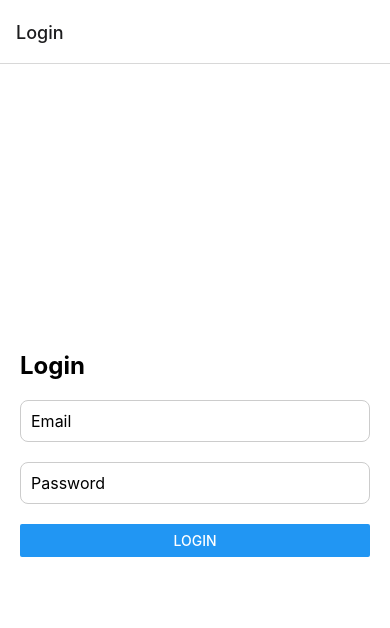
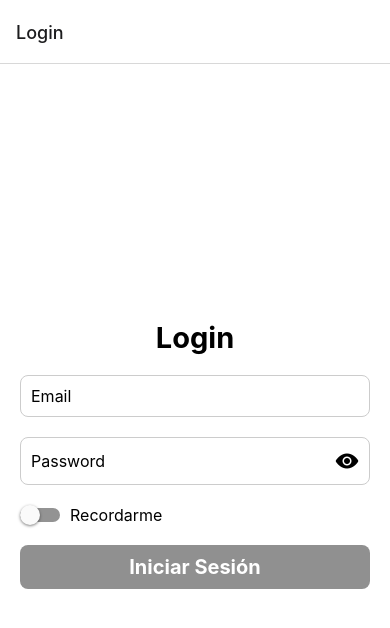
Before and after one commit to Jcrosellon/MyApp, a React Native app: screen /Reservations in a window 390 px wide. Before the commit this address had no page. Shown: the top 628 px of the page. Built offline with nearby package versions, Linux system fonts and the light colour scheme.

Commit message:
reservas funcionando

```diff
--- a/app.json
+++ b/app.json
@@ -13,7 +13,11 @@
       "backgroundColor": "#ffffff"
     },
     "ios": {
-      "supportsTablet": true
+      "supportsTablet": true,
+      "bundleIdentifier": "com.yourapp.bundle",
+      "infoPlist": {
+        "NSLocationWhenInUseUsageDescription": "This app uses your location to find nearby places."
+      }
     },
     "android": {
       "adaptiveIcon": {
--- a/components/AdminFeeScreen.js
+++ b/components/AdminFeeScreen.js
@@ -85,8 +85,8 @@ const styles = StyleSheet.create({
     backgroundColor: '#fff',
     borderRadius: 8,
     shadowColor: 'black',
-    shadowOffset: { width: 7, height: 13 },
-    shadowOpacity: 0.8,
+    shadowOffset: { width: 0, height: 20 },
+    shadowOpacity: 0.3,
     shadowRadius: 8,
     elevation: 5,
   },
--- a/components/LoginScreen.js
+++ b/components/LoginScreen.js
@@ -1,23 +1,51 @@
-import React, { useState } from 'react';
-import { View, Text, TextInput, Button, Alert, StyleSheet } from 'react-native';
+import React, { useState, useEffect } from 'react';
+import { View, Text, TextInput, Button, Alert, StyleSheet, Switch, TouchableOpacity } from 'react-native';
 import axios from '../api/axios';
 import { useNavigation } from '@react-navigation/native';
 import AsyncStorage from '@react-native-async-storage/async-storage';
+import Icon from 'react-native-vector-icons/Ionicons';
 
 const LoginScreen = () => {
   const [email, setEmail] = useState('');
   const [password, setPassword] = useState('');
+  const [rememberMe, setRememberMe] = useState(false);
+  const [showPassword, setShowPassword] = useState(false);
   const navigation = useNavigation();
+
+  // Cargar datos almacenados al iniciar
+  useEffect(() => {
+    const loadStoredData = async () => {
+      try {
+        const storedEmail = await AsyncStorage.getItem('email');
+        const storedRememberMe = await AsyncStorage.getItem('rememberMe');
+
+        if (storedEmail !== null) setEmail(storedEmail);
+        if (storedRememberMe !== null) setRememberMe(storedRememberMe === 'true');
+      } catch (error) {
+        console.error('Error al cargar datos almacenados:', error);
+      }
+    };
+
+    loadStoredData();
+  }, []);
 
   const handleLogin = async () => {
     try {
       const response = await axios.post('/users/login', { email, password });
       const { token, userId } = response.data;
 
+      if (rememberMe) {
         await AsyncStorage.setItem('token', token);
         await AsyncStorage.setItem('userId', userId.toString());
+        await AsyncStorage.setItem('email', email);
+        await AsyncStorage.setItem('rememberMe', 'true');
+      } else {
+        // Elimina los datos almacenados si "Recordarme" no está seleccionado
+        await AsyncStorage.removeItem('email');
+        await AsyncStorage.removeItem('rememberMe');
+      }
 
-      navigation.navigate('MainTabs');
+      navigation.navigate('ADMIRED');
     } catch (error) {
       Alert.alert('Error de autenticación', 'Usuario o contraseña incorrectos');
     }
@@ -32,14 +60,25 @@ const LoginScreen = () => {
         value={email}
         onChangeText={setEmail}
       />
+      <View style={styles.passwordContainer}>
         <TextInput
-        style={styles.input}
+          style={styles.inputPassword}
           placeholder="Password"
           value={password}
-        secureTextEntry
+          secureTextEntry={!showPassword}
           onChangeText={setPassword}
         />
-      <Button title="Login" onPress={handleLogin} />
+        <TouchableOpacity onPress={() => setShowPassword(!showPassword)}>
+          <Icon name={showPassword ? 'eye-off' : 'eye'} size={24} color="#000" />
+        </TouchableOpacity>
+      </View>
+      <View style={styles.rememberMeContainer}>
+        <Switch value={rememberMe} onValueChange={setRememberMe} />
+        <Text style={styles.rememberMeText}>Recordarme</Text>
+      </View>
+      <TouchableOpacity style={styles.button} onPress={handleLogin}>
+        <Text style={styles.buttonText}>Iniciar Sesión</Text>
+      </TouchableOpacity>
     </View>
   );
 };
@@ -52,9 +91,10 @@ const styles = StyleSheet.create({
     justifyContent: 'center',
   },
   heading: {
-    fontSize: 24,
+    fontSize: 29,
     fontWeight: 'bold',
     marginBottom: 20,
+    textAlign: 'center',
   },
   input: {
     borderWidth: 1,
@@ -63,8 +103,39 @@ const styles = StyleSheet.create({
     padding: 10,
     marginBottom: 20,
     fontSize: 16,
-    textShadowColor: '#ccc',
-
+  },
+  passwordContainer: {
+    flexDirection: 'row',
+    alignItems: 'center',
+    borderWidth: 1,
+    borderColor: '#ccc',
+    borderRadius: 8,
+    padding: 10,
+    marginBottom: 20,
+  },
+  inputPassword: {
+    flex: 1,
+    fontSize: 16,
+  },
+  rememberMeContainer: {
+    flexDirection: 'row',
+    alignItems: 'center',
+    marginBottom: 20,
+  },
+  rememberMeText: {
+    marginLeft: 10,
+    fontSize: 16,
+  },
+  button: {
+    backgroundColor: '#909090FF',
+    borderRadius: 8,
+    padding: 10,
+    alignItems: 'center',
+  },
+  buttonText: {
+    color: '#fff',
+    fontSize: 20,
+    fontWeight: 'bold',
   },
 });
 
--- a/components/PQRScreen.js
+++ b/components/PQRScreen.js
@@ -103,8 +103,8 @@ const styles = StyleSheet.create({
     backgroundColor: '#fff',
     borderRadius: 8,
     shadowColor: 'black',
-    shadowOffset: { width: 7, height: 13 },
-    shadowOpacity: 0.8,
+    shadowOffset: { width: 0, height: 20 },
+    shadowOpacity: 0.3,
     shadowRadius: 8,
     elevation: 5,
   },
--- a/components/ReservationsScreen.js
+++ b/components/ReservationsScreen.js
@@ -1,11 +1,17 @@
-// components/ReservationsScreen.js
 import React, { useEffect, useState } from 'react';
-import { View, Text, FlatList, Alert, Button, Image, StyleSheet } from 'react-native';
+import { View, Text, FlatList, Alert, Button, Image, StyleSheet, Modal, TouchableOpacity } from 'react-native';
 import axios from '../api/axios';
 import AsyncStorage from '@react-native-async-storage/async-storage';
+import DateTimePickerModal from 'react-native-modal-datetime-picker';
 
 const ReservationsScreen = () => {
     const [zonasComunes, setZonasComunes] = useState([]);
+    const [selectedDate, setSelectedDate] = useState(null);
+    const [selectedTime, setSelectedTime] = useState(null);
+    const [isDatePickerVisible, setDatePickerVisibility] = useState(false);
+    const [isTimePickerVisible, setTimePickerVisibility] = useState(false);
+    const [isModalVisible, setModalVisible] = useState(false);
+    const [currentItemId, setCurrentItemId] = useState(null);
 
     useEffect(() => {
         const fetchZonasComunes = async () => {
@@ -16,6 +22,7 @@ const ReservationsScreen = () => {
                 });
                 setZonasComunes(response.data);
             } catch (error) {
+                console.error('Error fetching areas comunes:', error.response || error);
                 Alert.alert('Error', 'No se pudieron cargar las áreas comunes.');
             }
         };
@@ -23,23 +30,37 @@ const ReservationsScreen = () => {
         fetchZonasComunes();
     }, []);
 
-    const handleReserve = async (id) => {
+    const handleDateConfirm = (date) => {
+        setSelectedDate(date.toISOString().split('T')[0]);
+        setDatePickerVisibility(false);
+    };
+
+    const handleTimeConfirm = (time) => {
+        setSelectedTime(time.toISOString().split('T')[1].slice(0, 5));
+        setTimePickerVisibility(false);
+    };
+
+    const handleReserve = async () => {
+        if (!selectedDate || !selectedTime) {
+            Alert.alert('Error', 'Debes seleccionar una fecha y una hora para la reserva.');
+            return;
+        }
+
         try {
             const token = await AsyncStorage.getItem('token');
             const userId = await AsyncStorage.getItem('userId');
-
-            console.log('Token:', token); // Verifica que el token esté disponible
-            console.log('User ID:', userId); // Verifica que el ID de usuario esté disponible
 
             if (!userId) {
                 Alert.alert('Error', 'No se ha encontrado el ID de usuario.');
                 return;
             }
 
+            const estadoReserva = 'Pendiente'; // Definición fija del estado de reserva
+
             const response = await axios.post(`/reservas/create`, {
-                ID_AREA_COMUN: id,
-                FECHA_RESERVA: new Date().toISOString().split('T')[0],
-                ESTADO_RESERVA: 'Pendiente',
+                ID_AREA_COMUN: currentItemId,
+                FECHA_RESERVA: `${selectedDate} ${selectedTime}`,
+                ESTADO_RESERVA: estadoReserva,
                 ID_USUARIO: userId,
                 VALOR: 100
             }, {
@@ -47,10 +68,19 @@ const ReservationsScreen = () => {
             });
 
             Alert.alert('Reserva exitosa', 'Tu reserva ha sido realizada con éxito.');
+            setSelectedDate(null);
+            setSelectedTime(null);
+            setModalVisible(false);
         } catch (error) {
             console.error('Error al realizar la reserva:', error.response || error);
             Alert.alert('Error', 'Hubo un problema al realizar la reserva.');
         }
+    };
+
+    const handleCancel = () => {
+        setSelectedDate(null);
+        setSelectedTime(null);
+        setModalVisible(false);
     };
 
     const renderZonaComun = ({ item }) => (
@@ -63,7 +93,63 @@ const ReservationsScreen = () => {
             )}
             <Text>{item.DESCRIPCION}</Text>
             <Text>Precio: {item.PRECIO}</Text>
-            <Button title="Reservar" onPress={() => handleReserve(item.ID)} />
+            <TouchableOpacity
+                style={styles.button}
+                onPress={() => {
+                    setCurrentItemId(item.ID);
+                    setModalVisible(true);
+                }}
+            >
+                <Text style={styles.buttonText}>Reservar</Text>
+            </TouchableOpacity>
+
+            {/* Modal para selección de fecha y hora */}
+            <Modal
+                animationType="slide"
+                transparent={true}
+                visible={isModalVisible}
+                onRequestClose={() => {
+                    handleCancel();
+                }}
+            >
+                <View style={styles.modalView}>
+                    <Text style={styles.modalText}>Selecciona la fecha y hora</Text>
+                    <TouchableOpacity onPress={() => setDatePickerVisibility(true)}>
+                        <Text style={styles.dateText}>{selectedDate || 'Seleccionar fecha'}</Text>
+                    </TouchableOpacity>
+                    {isDatePickerVisible && (
+                        <DateTimePickerModal
+                            isVisible={true}
+                            mode="date"
+                            onConfirm={handleDateConfirm}
+                            onCancel={() => setDatePickerVisibility(false)}
+                        />
+                    )}
+                    <TouchableOpacity onPress={() => setTimePickerVisibility(true)}>
+                        <Text style={styles.dateText}>{selectedTime || 'Seleccionar hora'}</Text>
+                    </TouchableOpacity>
+                    {isTimePickerVisible && (
+                        <DateTimePickerModal
+                            isVisible={true}
+                            mode="time"
+                            onConfirm={handleTimeConfirm}
+                            onCancel={() => setTimePickerVisibility(false)}
+                        />
+                    )}
+                    <TouchableOpacity
+                        style={[styles.button, styles.buttonClose]}
+                        onPress={handleReserve}
+                    >
+                        <Text style={styles.textStyle}>Confirmar Reserva</Text>
+                    </TouchableOpacity>
+                    <TouchableOpacity
+                        style={[styles.button, styles.buttonCancel]}
+                        onPress={handleCancel}
+                    >
+                        <Text style={styles.textStyle}>Cancelar</Text>
+                    </TouchableOpacity>
+                </View>
+            </Modal>
         </View>
     );
 
@@ -78,26 +164,78 @@ const ReservationsScreen = () => {
 
 const styles = StyleSheet.create({
     card: {
-        padding: 10,
-        margin: 20,
-        backgroundColor: '#fff',
+        padding: 8,
+        margin: 6,
         backgroundColor: '#fff',
         borderRadius: 8,
         shadowColor: 'black',
-        shadowOffset: { width: 7, height: 13 },
-        shadowOpacity: 0.8,
-        shadowRadius: 8,
-        elevation: 5,
+        shadowOffset: { width: 0, height: 10 },
+        shadowOpacity: 0.2,
+        shadowRadius: 6,
+        elevation: 4,
     },
     title: {
-        fontSize: 18,
+        fontSize: 16,
         fontWeight: 'bold',
     },
     image: {
         width: '100%',
-        height: 200,
+        height: 150,
+        marginBottom: 8,
+        borderRadius: 8,
+    },
+    button: {
+        backgroundColor: '#909090FF',
+        borderRadius: 8,
+        padding: 8,
+        alignItems: 'center',
+        marginTop: 8,
+    },
+    buttonText: {
+        color: '#fff',
+        fontSize: 16,
+        fontWeight: 'bold',
+    },
+    modalView: {
+        marginTop: 190,
+        margin: 15,
+        backgroundColor: 'white',
+        borderRadius: 15,
+        padding: 25,
+        alignItems: 'center',
+        shadowColor: 'black',
+        shadowOffset: { width: 0, height: 10 },
+        shadowOpacity: 0.2,
+        shadowRadius: 6,
+        elevation: 4,
+    },
+    buttonClose: {
+        backgroundColor: '#868687FF',
+    },
+    buttonCancel: {
+        backgroundColor: '#959493FF', // Un color rojo para el botón de cancelar
+    },
+    textStyle: {
+        color: 'white',
+        fontWeight: 'bold',
+        textAlign: 'center',
+    },
+    dateText: {
+        fontSize: 16,
+        marginVertical: 10,
+    },
+    modalText: {
         marginBottom: 10,
+        fontSize: 16,
+        fontWeight: 'bold',
+    },
+    input: {
+        borderWidth: 1,
+        borderColor: '#ccc',
         borderRadius: 8,
+        padding: 10,
+        marginBottom: 20,
+        fontSize: 16,
     },
 });
 
--- a/navigation/AppNavigator.js
+++ b/navigation/AppNavigator.js
@@ -28,7 +28,7 @@ const AppNavigator = () => {
     <NavigationContainer>
       <Stack.Navigator>
         <Stack.Screen name="Login" component={LoginScreen} />
-        <Stack.Screen name="MainTabs" component={TabNavigator} />
+        <Stack.Screen name="ADMIRED" component={TabNavigator} />
       </Stack.Navigator>
     </NavigationContainer>
   );
```
Also changed, not shown: package.json (+11 -10 lines), tsconfig.json (line endings or trailing spaces), 1 other file (tests, documents, lock files or other folders). Lines whose indentation alone changed are shown as unchanged.
